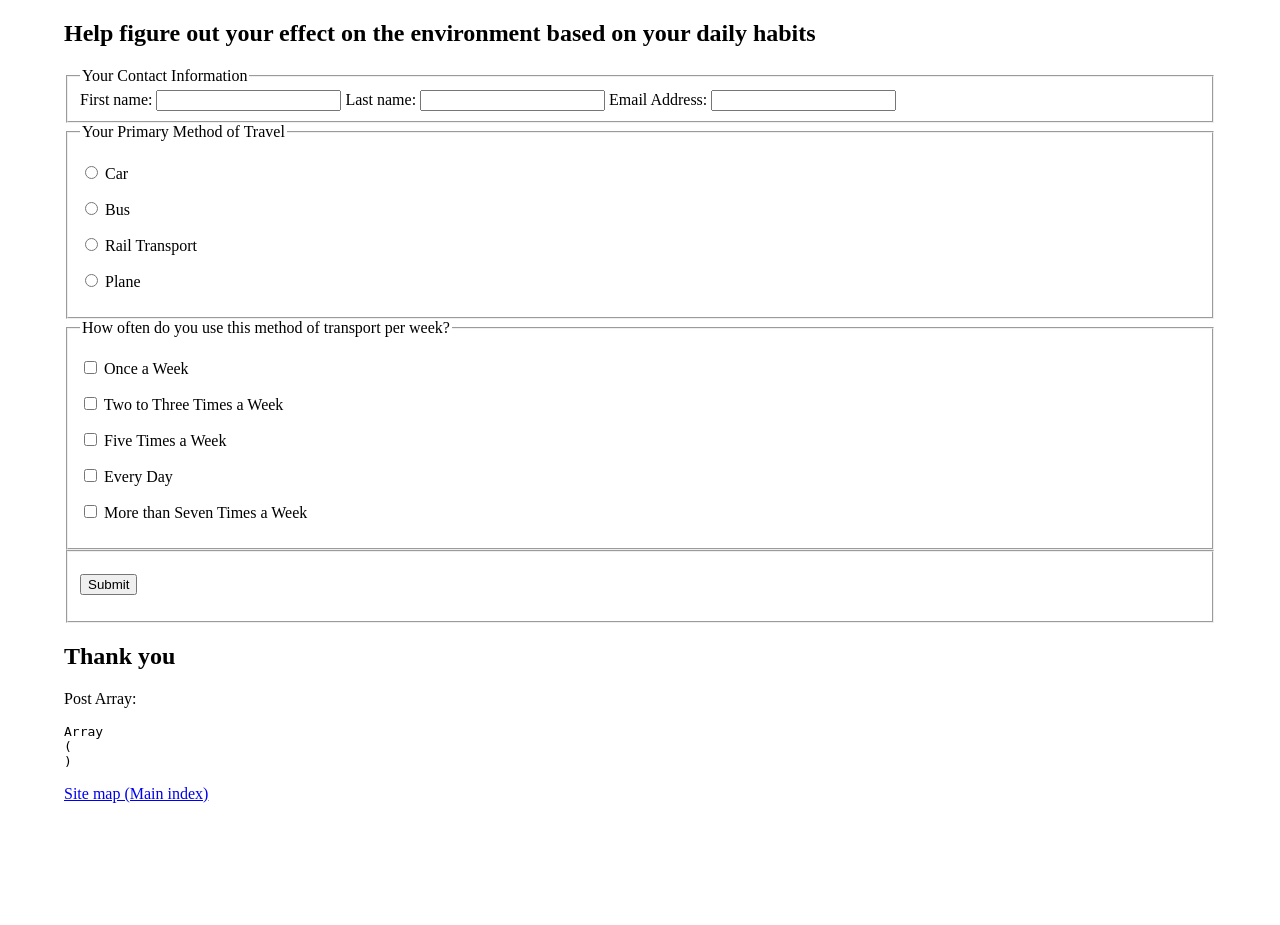
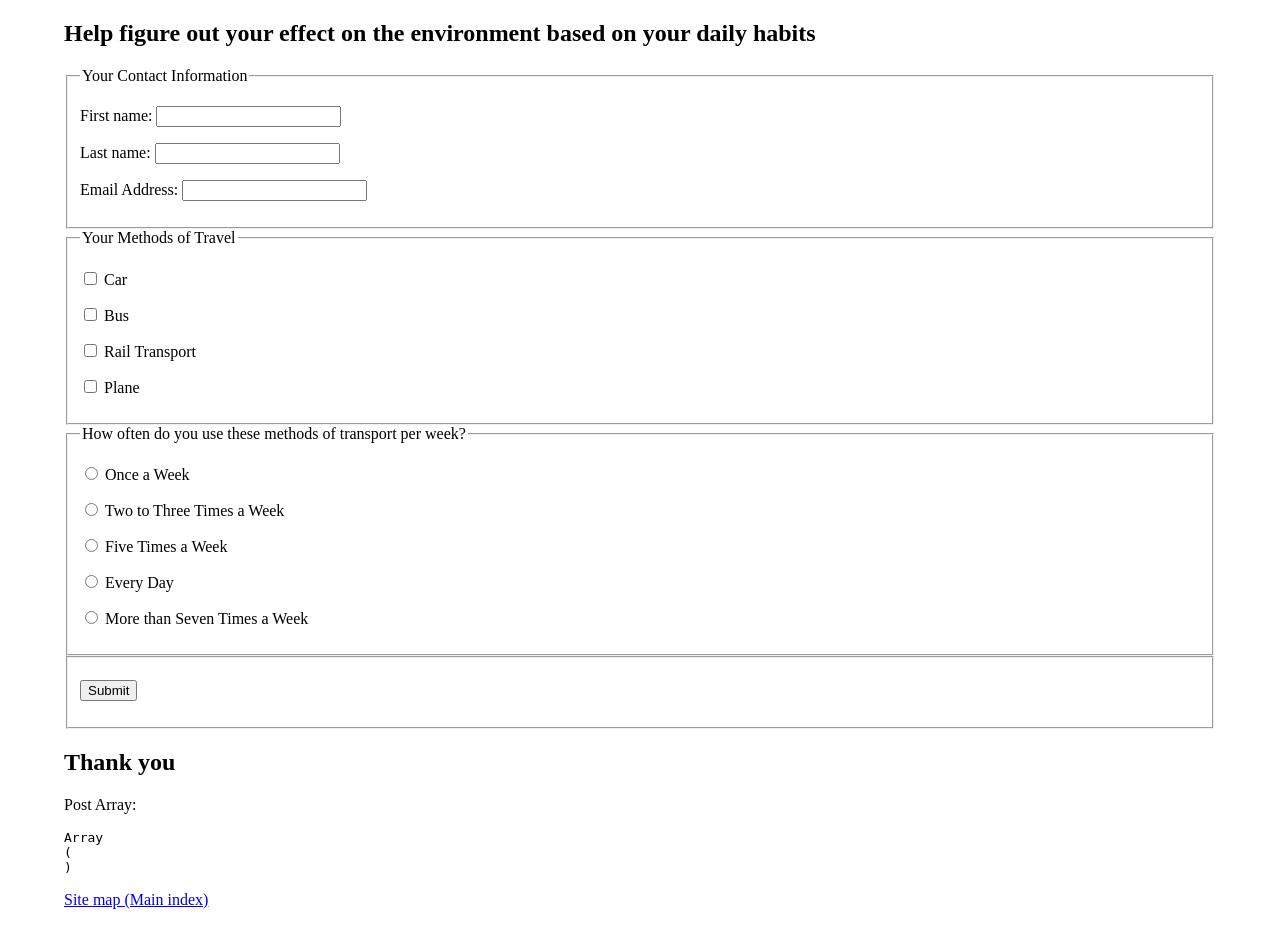
Before and after one commit to NolanSmug/cs008-labs, a PHP site: page /lab3/form.php in a window 1280 px wide. Shown: the part 98-1023 px from the top of the page. Before the commit the page ends 901 px from the top, so only its background shows below. Run offline with PHP 8.4, Linux system fonts and the light colour scheme.

Commit message:
Lab 3: added new form page

```diff
--- a/lab3/form.php
+++ b/lab3/form.php
@@ -2,9 +2,9 @@
 <html lang="en">
     <head>
         <meta charset="utf-8">
-        <title>Survey</title> <!-- figure out -->
+        <title>Survey</title>
         <meta name="author" content="Nolan Cyr">
-        <meta name="description" content=""> <!-- figure out -->
+        <meta name="description" content="">
 
         <link rel="stylesheet" href="css/custom.css?version=<?php print time(); ?>" type="text/css">
     </head>
@@ -17,80 +17,80 @@
 
         <nav>
             <a href="index.php">Home</a>
-            <a href="detail.php">The Main Modes of Transportation</a> <!-- figure out -->
-            <a href="form.php">Survey</a> <!-- figure out? -->
+            <a href="detail.php">The Main Modes of Transportation</a>
+            <a href="form.php">Survey</a>
         </nav>
 
         <main>
-            <!---------------------------figure out--------------------------------->
-
             <section>
                 <h2>Help figure out your effect on the environment based on your daily habits</h2>
-            </section>
-
-            <section>
-                <form action="#" id="primaryTravelMethod" metho="post">
+                <form action="#" id="travelMethods" method="post">
                     <fieldset>
                         <legend>Your Contact Information</legend>
-
-                        <label for="txtFirstName">First name:</label>
-                        <input type="text" id="txtFirstName" name="txtFirstName">
-                        <label for="txtLastName">Last name:</label>
-                        <input type="text" id="xtLastName" name="xtLastName">
-                        <label for="txtEmail">Email Address:</label>
-                        <input type="text" id="txtEmail" name="txtEmail">
-                    </fieldset>
-
-                    <fieldset class="radio">
-                        <legend>Your Primary Method of Travel</legend>
-
                         <p>
-                            <input type="radio" id="radCar" name="transportMethod" value="Car">
-                            <label class="radio-field" for="radCar">Car</label>
+                            <label for="txtFirstName">First name:</label>
+                            <input type="text" id="txtFirstName" name="txtFirstName">
                         </p>
-
                         <p>
-                            <input type="radio" id="radBus" name="transportMethod" value="Bus">
-                            <label class="radio-field" for="radBus">Bus</label>
+                            <label for="txtLastName">Last name:</label>
+                            <input type="text" id="txtLastName" name="xtLastName">
                         </p>
-
                         <p>
-                            <input type="radio" id="radRail" name="transportMethod" value="Rail">
-                            <label class="radio-field" for="radRail">Rail Transport</label>
-                        </p>
-
-                        <p>
-                            <input type="radio" id="radPlane" name="transportMethod" value="Plane">
-                            <label class="radio-field" for="radPlane">Plane</label>
+                            <label for="txtEmail">Email Address:</label>
+                            <input type="text" id="txtEmail" name="txtEmail">
                         </p>
                     </fieldset>
 
                     <fieldset class="checkbox">
-                        <legend>How often do you use this method of transport per week?</legend>
+                        <legend>Your Methods of Travel</legend>
 
                         <p>
-                            <input id="chkOnce" name="chkOnce" type="checkbox" value="1">
-                            <label for="chkOnce">Once a Week</label>
+                            <input type="checkbox" id="chkCar" name="chkCar" value="1">
+                            <label for="chkCar">Car</label>
                         </p>
 
                         <p>
-                            <input id="chkTwoToThree" name="chkTwoToThree" type="checkbox" value="1">
-                            <label for="chkTwoToThree">Two to Three Times a Week</label>
+                            <input type="checkbox" id="chkBus" name="chkBus" value="1">
+                            <label for="chkBus">Bus</label>
                         </p>
 
                         <p>
-                            <input id="chkFive" name="chkFive" type="checkbox" value="1">
-                            <label for="chkFive">Five Times a Week</label>
+                            <input type="checkbox" id="chkRail" name="chkRail" value="1">
+                            <label for="chkRail">Rail Transport</label>
                         </p>
 
                         <p>
-                            <input id="chkEvery" name="chkEvery" type="checkbox" value="1">
-                            <label for="chkEvery">Every Day</label>
+                            <input type="checkbox" id="chkPlane" name="chkPlane" value="1">
+                            <label for="chkPlane">Plane</label>
+                        </p>
+                    </fieldset>
+
+                    <fieldset class="radio">
+                        <legend>How often do you use these methods of transport per week?</legend>
+
+                        <p>
+                            <input id="radOnce" name="transportFreq" type="radio">
+                            <label class="radio-field" for="radOnce">Once a Week</label>
                         </p>
 
                         <p>
-                            <input id="chkMore" name="chkMore" type="checkbox" value="1">
-                            <label for="chkMore">More than Seven Times a Week</label>
+                            <input id="radTwoToThree" name="transportFreq" type="radio">
+                            <label class="radio-field" for="radTwoToThree">Two to Three Times a Week</label>
+                        </p>
+
+                        <p>
+                            <input id="radFive" name="transportFreq" type="radio">
+                            <label class="radio-field" for="radFive">Five Times a Week</label>
+                        </p>
+
+                        <p>
+                            <input id="radEvery" name="transportFreq" type="radio">
+                            <label class="radio-field" for="radEvery">Every Day</label>
+                        </p>
+
+                        <p>
+                            <input id="radMore" name="transportFreq" type="radio" >
+                            <label class="radio-field" for="radMore">More than Seven Times a Week</label>
                         </p>
                     </fieldset>
 
```
